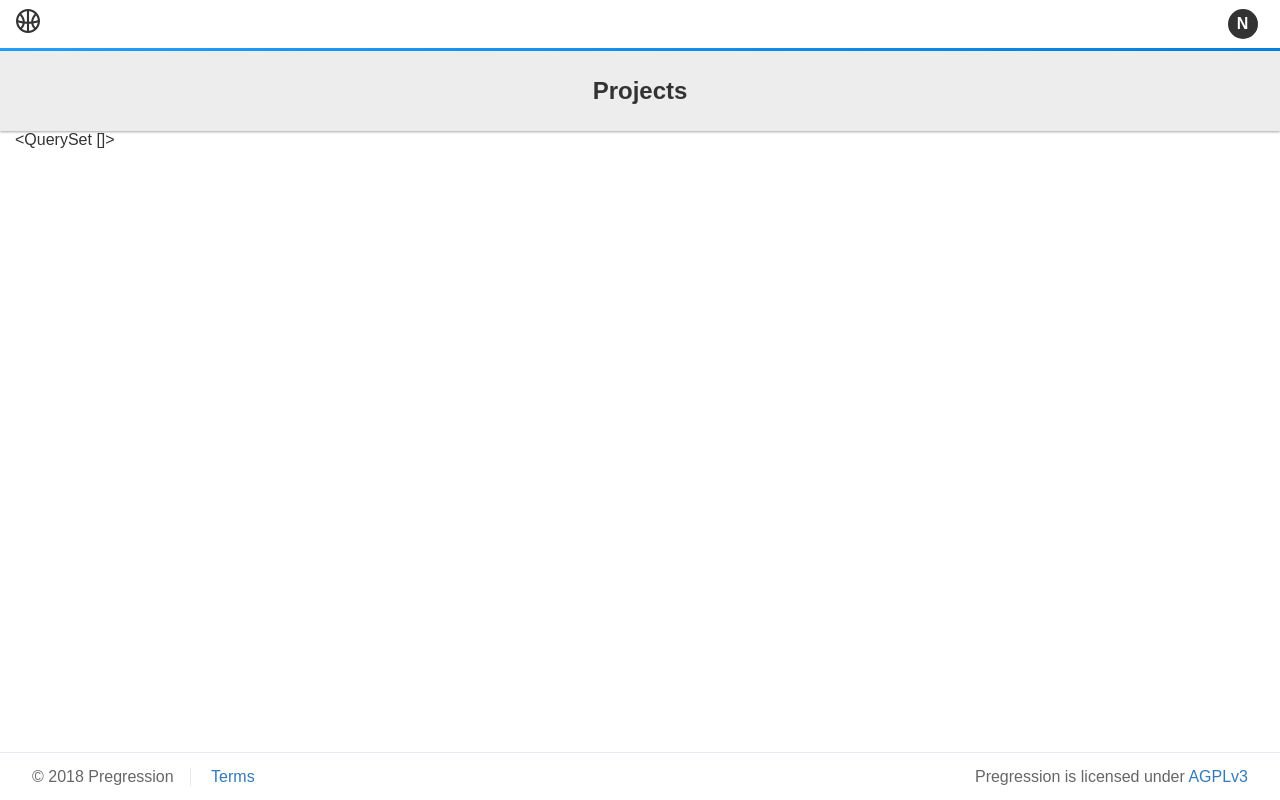
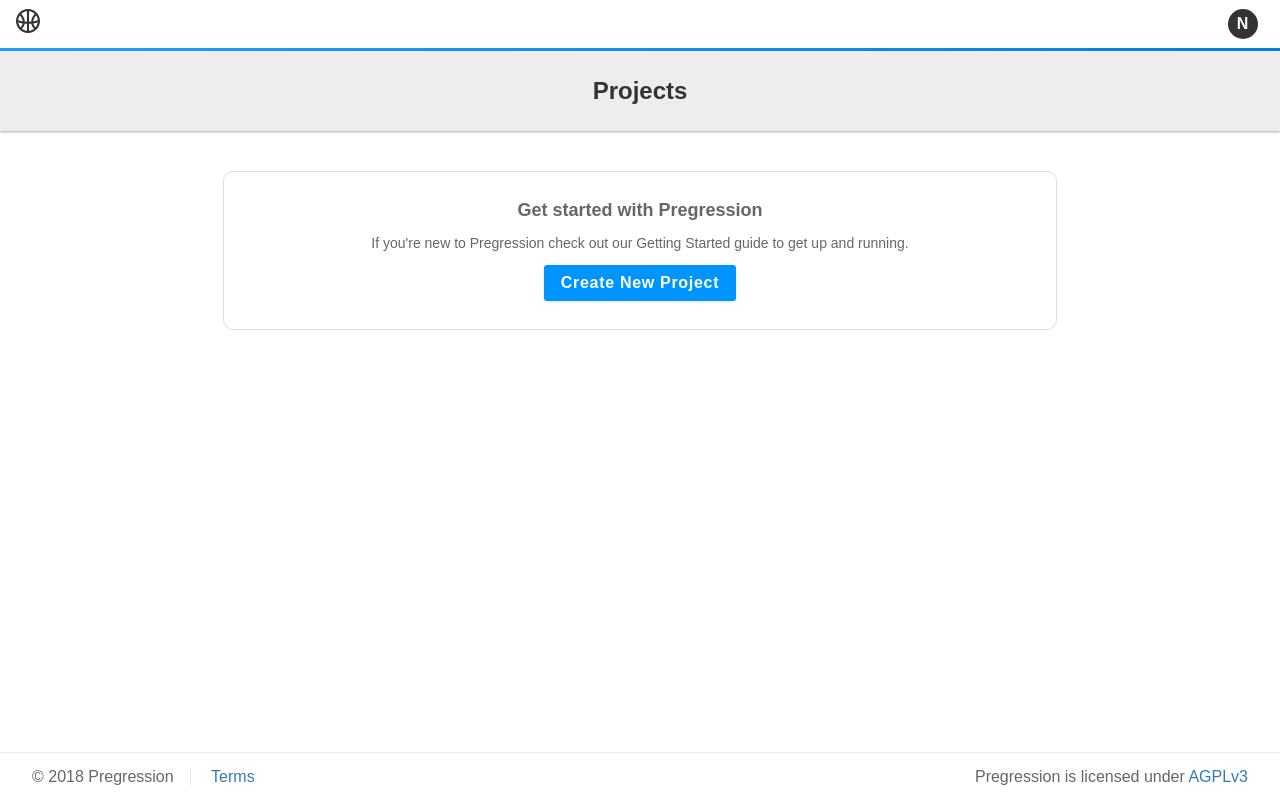
Before and after one commit to pregression/testr, a Django app: page /projects/ in a window 1280 px wide. Run offline with Django 3.2, Linux system fonts and the light colour scheme; the visitor is signed in with stand-in values (Sample User, id 1); data that the repository does not hold is empty; parts of the project's set-up code (start-up, migrations or seed data) failed here and were passed over; some libraries are stand-ins or nearby versions; some web fonts are replaced.

Commit message:
Create a new project
Users or Organizations should be able to create a new project. As of
right now only users can create projects, but project are owned by an
'Owner' model. This model allows an entity to be owned by either a User
or an Organization. There should be an Owner record each permutation of
User <-> Organization relationships.

```diff
--- a/testr/core/static/css/button.css
+++ b/testr/core/static/css/button.css
@@ -12,14 +12,40 @@
 
 /* Make sure links styled like buttons act like buttons */
 a.btn {
-    color: #0094FF;
     text-decoration: none;
+}
+
+a.btn:hover,
+a.btn:active,
+a.btn:focus {
+    text-decoration: none !important;
 }
 
 .btn-primary,
 a.btn-primary {
     background-color: #0094ff;
     color: #fff;
+}
+
+a.btn-primary:hover,
+a.btn-primary:active,
+a.btn-primary:focus,
+a.btn-success:hover,
+a.btn-success:active,
+a.btn-success:focus,
+a.btn-danger:hover,
+a.btn-danger:active,
+a.btn-danger:focus,
+a.btn-info:hover,
+a.btn-info:active,
+a.btn-info:focus {
+    color: #fff;
+}
+
+a.btn-warning:hover,
+a.btn-warning:active,
+a.btn-warning:focus {
+    color: #333;
 }
 
 .btn-primary:active {
@@ -33,6 +59,12 @@ a.btn-primary {
 
 .btn-secondary:active {
     background-color: #aaa;
+}
+
+a.btn-secondary:hover,
+a.btn-secondary:active,
+a.btn-secondary:focus {
+    color: #0094FF;
 }
 
 .btn-success {
--- a/testr/custom_auth/models/user.py
+++ b/testr/custom_auth/models/user.py
@@ -2,7 +2,6 @@ from django.db import models
 from django.contrib.auth.models import AbstractUser
 
 from . import UserManager
-
 
 class User(AbstractUser):
     username = models.CharField(
--- a/testr/projects/models.py
+++ b/testr/projects/models.py
@@ -2,11 +2,13 @@ from django.db import models
 from django.utils.timezone import now
 
 from testr.custom_auth.models import User
+from testr.core.models import TimeStampedModel, Owner
 
 
-class Project(models.Model):
+class Project(TimeStampedModel):
     name = models.CharField(max_length=255, db_index=True)
     users = models.ManyToManyField(User)
+    owner = models.ForeignKey(Owner, on_delete=models.CASCADE)
     is_active = models.BooleanField(default=True)
     deactivated_at = models.DateTimeField(null=True)
     activated_at = models.DateTimeField(null=True)
--- a/testr/projects/static/projects/css/projects.css
+++ b/testr/projects/static/projects/css/projects.css
@@ -0,0 +1,25 @@
+.Projects--createNewWrapper {
+    border: 1px solid #ddd;
+    border-radius: 10px;
+    margin-top: 2.5rem;
+    position: relative;
+    padding: 1.75rem;
+}
+
+.Projects--headline {
+    text-align: center;
+    color: #666;
+}
+
+.Projects--hdg {
+    font-size: 18px;
+    margin: auto;
+}
+
+.Projects--gettingStarted {
+    font-size: 14px;
+}
+
+.Projects--createNewCTA {
+    text-align: center;
+}
--- a/testr/projects/templates/projects/index.html
+++ b/testr/projects/templates/projects/index.html
@@ -14,6 +14,21 @@ Projects {{ title_delimiter}} {{ block.super }}
 <link rel="stylesheet" href="/static/projects/css/projects.css">
 {% endcompress %}
 
+{% if projects|length %}
 {{ projects }}
-
+{% else %}
+<div class="Projects--createNewWrapper col-xs-8 col-xs-offset-2">
+    <div class="Projects--headline">
+        <h2 class="Projects--hdg">
+            Get started with {{ app_name }}
+        </h2>
+        <p class="Projects--gettingStarted">
+            If you're new to {{ app_name }} check out our Getting Started guide to get up and running.
+        </p>
+    </div>
+    <div class="Projects--createNewCTA">
+        <a href="{% url 'projects_new' %}" class="btn btn-primary">Create New Project</a>
+    </div>
+</div>
+{% endif %}
 {% endblock %}
--- a/testr/projects/urls.py
+++ b/testr/projects/urls.py
@@ -3,5 +3,7 @@ from django.urls import path
 from . import views
 
 urlpatterns = [
-    path('', views.index, name='index'),
+    path('', views.index, name='projects_index'),
+    path('new/', views.new, name='projects_new'),
+    path('<str:name>/', views.show, name='projects_show'),
 ]
--- a/testr/projects/views.py
+++ b/testr/projects/views.py
@@ -1,9 +1,43 @@
 from django.shortcuts import render
+from django.http import HttpResponseRedirect
 
+from testr.core.models import Owner
 from .models import Project
+from .forms import NewProjectForm
 
 
 def index(request):
-    projects = Project.objects.all()
+    user = request.user
+    owner_ids = Owner.objects.filter(user_id__exact=user.id)
+    projects = Project.objects.filter(owner_id__in=owner_ids)
     ctx = {'projects': projects}
     return render(request, 'projects/index.html', ctx)
+
+
+def new(request):
+    if request.method == 'POST':
+        form = NewProjectForm(request.POST)
+        if form.is_valid():
+            project = form.save(commit=False)
+            user = request.user
+            try:
+                owner = Owner.objects.get(user_id__exact=user.id)
+            except Owner.DoesNotExist:
+                owner = Owner.objects.create(user=user)
+            project.owner_id = owner.id
+            project.save()
+            if project.id:
+                return HttpResponseRedirect('/projects/%s' % project.name)
+            else:
+                return HttpResponseRedirect('/projects/')
+    else:
+        form = NewProjectForm()
+
+    return render(request, 'projects/new.html', { 'form': form })
+
+
+def show(request, name):
+    user = request.user
+    owner_ids = Owner.objects.filter(user_id__exact=user.id)
+    project = Project.objects.get(name__exact=name, owner_id__in=owner_ids)
+    return render(request, 'projects/show.html', { 'project': project })
```
Also changed, not shown: testr/core/models.py (+29 -2 lines), testr/projects/forms.py (added, +12 -0 lines), testr/projects/templates/projects/new.html (added, +26 -0 lines), testr/projects/templates/projects/show.html (added, +13 -0 lines), testr/projects/tests/test_models.py (+5 -2 lines), testr/core/migrations/0002_auto_20180224_2147.py (added), testr/core/migrations/0003_auto_20180224_2213.py (added), testr/core/migrations/0004_owner_organization_id.py (added), testr/core/migrations/0005_auto_20180301_2057.py (added), testr/core/migrations/0006_auto_20180301_2112.py (added), testr/projects/migrations/0008_auto_20180224_2147.py (added), testr/projects/static/projects/css/create_projects.css (added), 1 other file.
